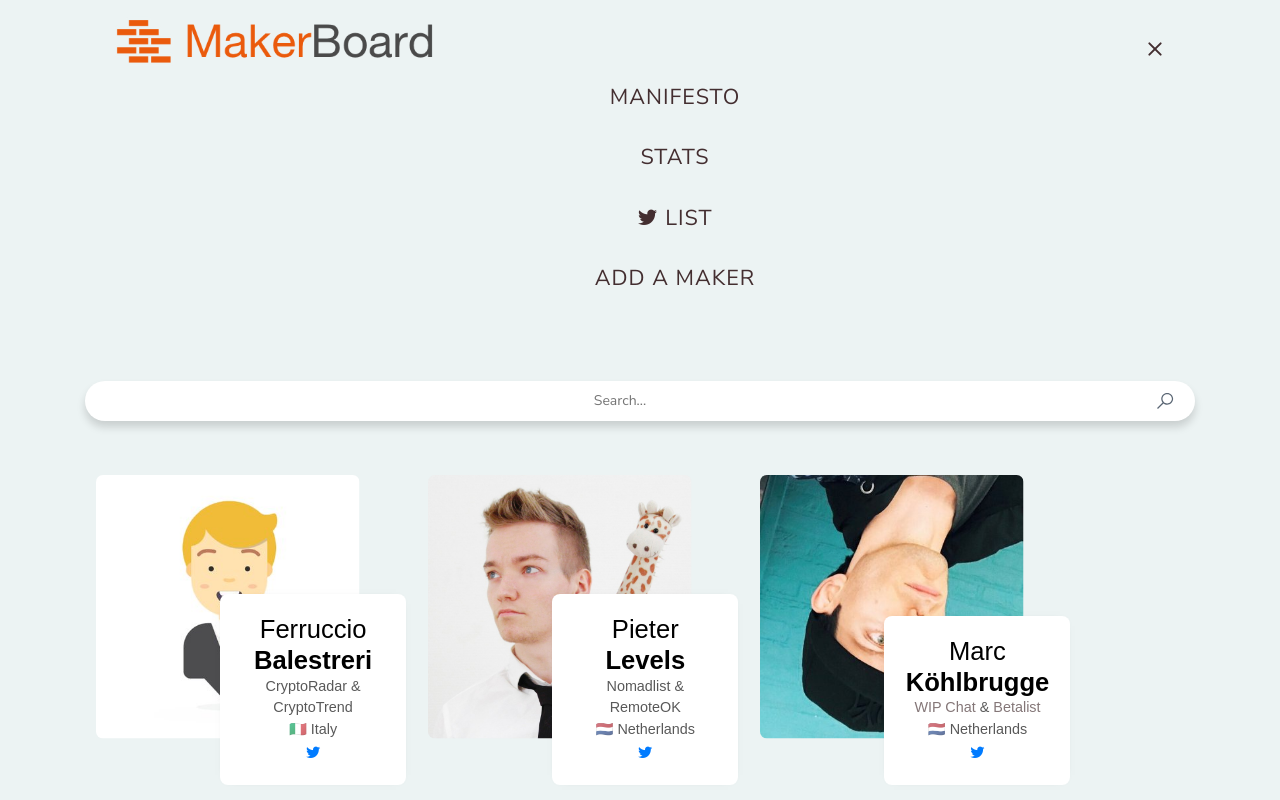
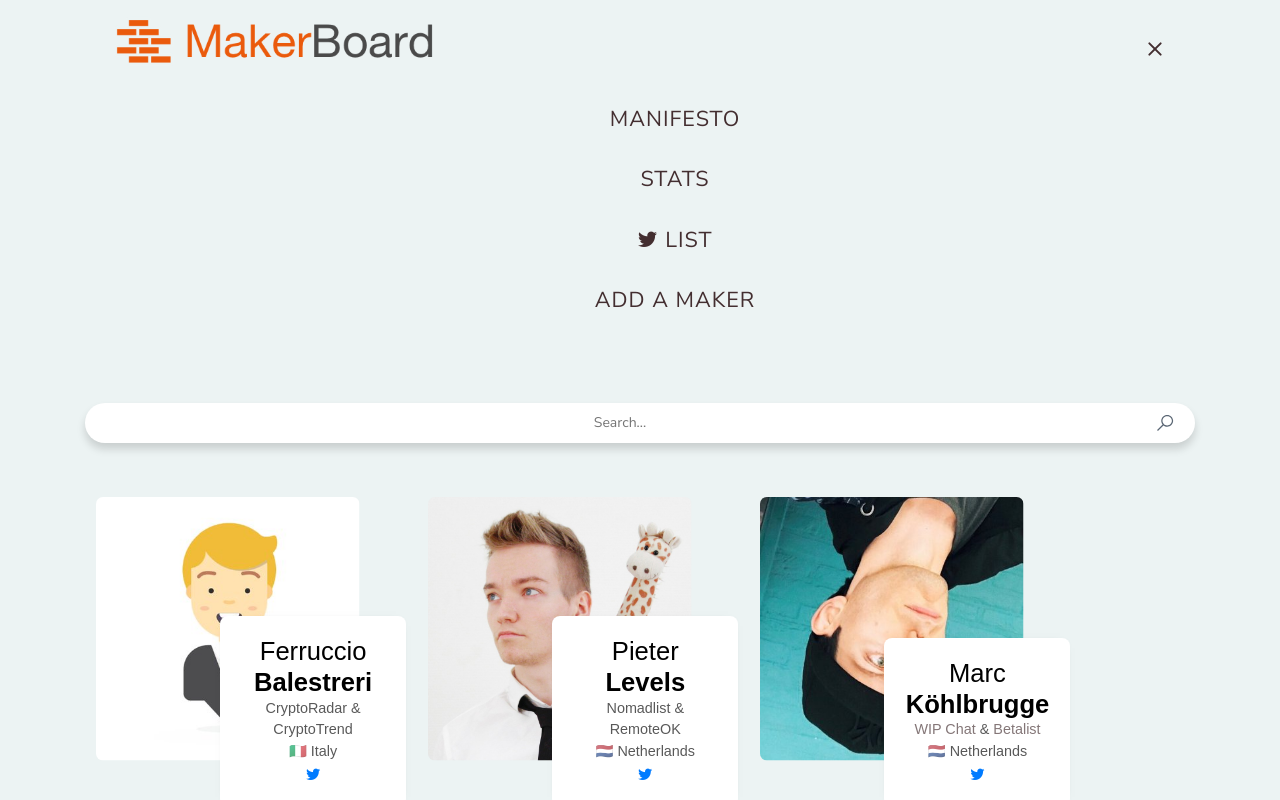
Before and after one commit to marcopiras/makerboard, a plain HTML site: page index.html in a window 1280 px wide. Both pictures are taken after a click on the element 1148 px from the left and 48 px from the top of the page. Shown: the top 800 px of the page. Drawn offline with nearby package versions, Linux system fonts and the light colour scheme.

Commit message:
menu fixes

```diff
--- a/css/global.css
+++ b/css/global.css
@@ -160,6 +160,9 @@ hr {
 .link {
   text-decoration: none;
   transition: all 0.3s ease-out;
+  margin-left: auto;
+  margin-right: auto;
+  text-align: center;
 }
 
 .link:hover {
@@ -241,6 +244,9 @@ nav {
   display: none;
 }
 
+.menu__item-first{
+ margin-top: 2em;
+}
 /* table */
 table {
   border-collapse: collapse;
--- a/index.html
+++ b/index.html
@@ -25,7 +25,7 @@
       <img src="img/makerboard.png" alt="MakerBoard" class="logo img-responsive">
       <ul class="menu">
         <div class="menu__item toggle"><span></span></div>
-        <li class="menu__item"><a href="manifesto.html" class="link link--dark">Manifesto</a></li>
+        <li class="menu__item menu__item-first"><a href="manifesto.html" class="link link--dark">Manifesto</a></li>
         <li class="menu__item"><a href="stats.html" class="link link--dark">Stats</a></li>
         <li class="menu__item"><a href="https://twitter.com/frcbls/lists/makerlist" class="link link--dark"><i class="fa fa-twitter"></i> List</a></li>
         <li class="menu__item"><a href="https://goo.gl/forms/F6Dvo9YYP5EJb1X02" class="link link--dark">Add a Maker</a></li>
```
Also changed, not shown: guide/guide.html (+1 -1 lines), manifesto.html (+1 -1 lines), stats.html (+1 -1 lines), 1 other file.
